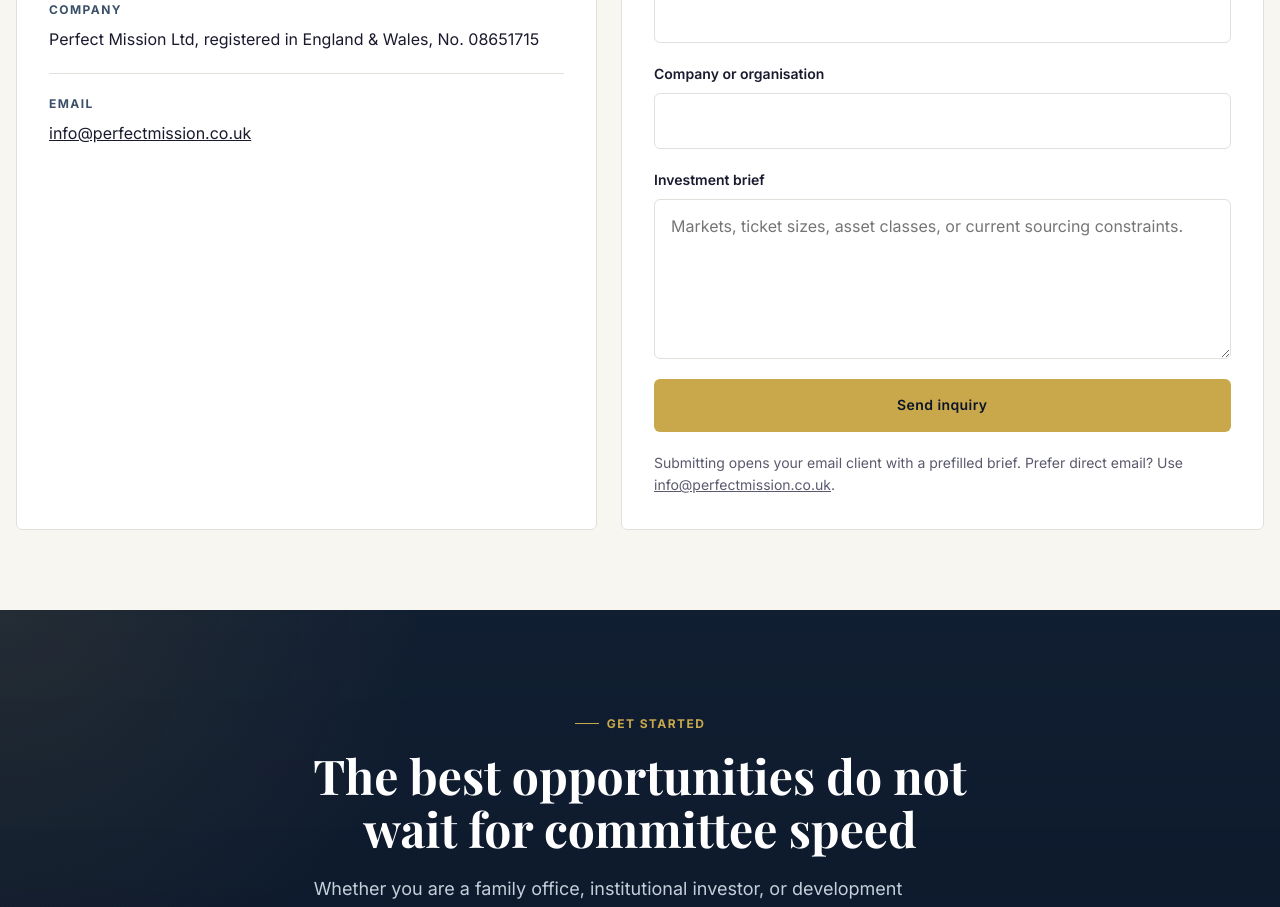
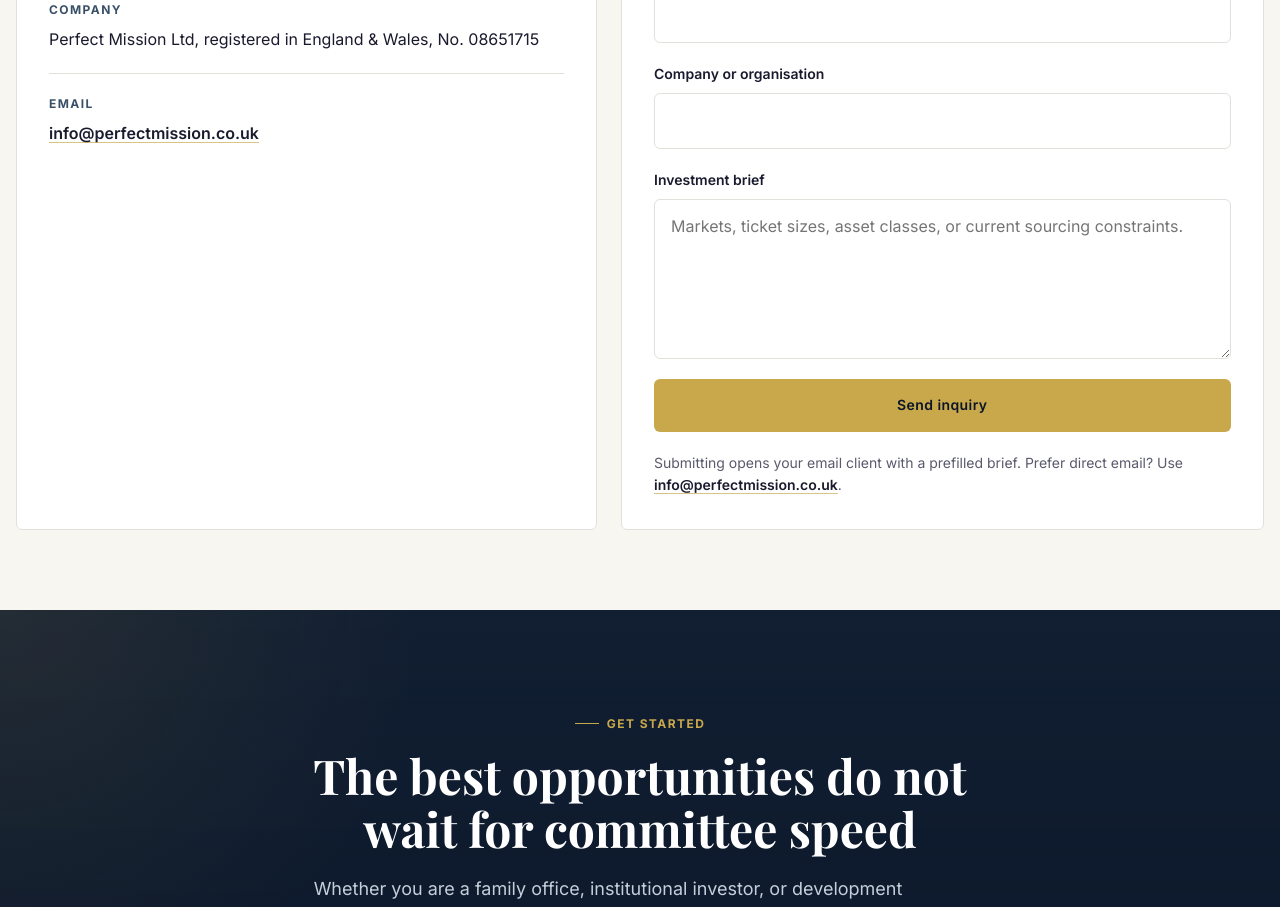
Before and after one commit to m-check1B/perfectmission-website, a SvelteKit app: page / in a window 1280 px wide. Shown: the part 5300-6207 px from the top of the page. Built offline with nearby package versions, Linux system fonts and the light colour scheme.

Commit message:
fix: style contact email links

```diff
--- a/src/app.css
+++ b/src/app.css
@@ -71,6 +71,24 @@ body {
 
 a {
   color: inherit;
+}
+
+.text-link {
+  color: var(--text-primary);
+  font-weight: 600;
+  text-decoration-line: underline;
+  text-decoration-color: rgba(201, 168, 76, 0.68);
+  text-decoration-thickness: 1px;
+  text-underline-offset: 0.2em;
+  transition:
+    color var(--duration-fast) var(--ease-out),
+    text-decoration-color var(--duration-fast) var(--ease-out);
+}
+
+.text-link:hover,
+.text-link:focus-visible {
+  color: var(--secondary-slate-blue);
+  text-decoration-color: var(--accent-gold);
 }
 
 button,
--- a/src/routes/+page.svelte
+++ b/src/routes/+page.svelte
@@ -630,7 +630,7 @@
                   <span class="contact-item__label">{item.label}</span>
                   {#if item.href}
                     <p class="contact-item__value">
-                      <a href={item.href}>{item.value}</a>
+                      <a class="text-link" href={item.href}>{item.value}</a>
                     </p>
                   {:else}
                     <p class="contact-item__value">{item.value}</p>
@@ -696,7 +696,7 @@
               <button class="btn btn--primary btn--wide" type="submit">Send inquiry</button>
               <p class="contact-note" id="contact-note">
                 Submitting opens your email client with a prefilled brief. Prefer direct email? Use
-                <a href={`mailto:${contactEmail}`}>{contactEmail}</a>.
+                <a class="text-link" href={`mailto:${contactEmail}`}>{contactEmail}</a>.
               </p>
             </form>
           </article>
```
